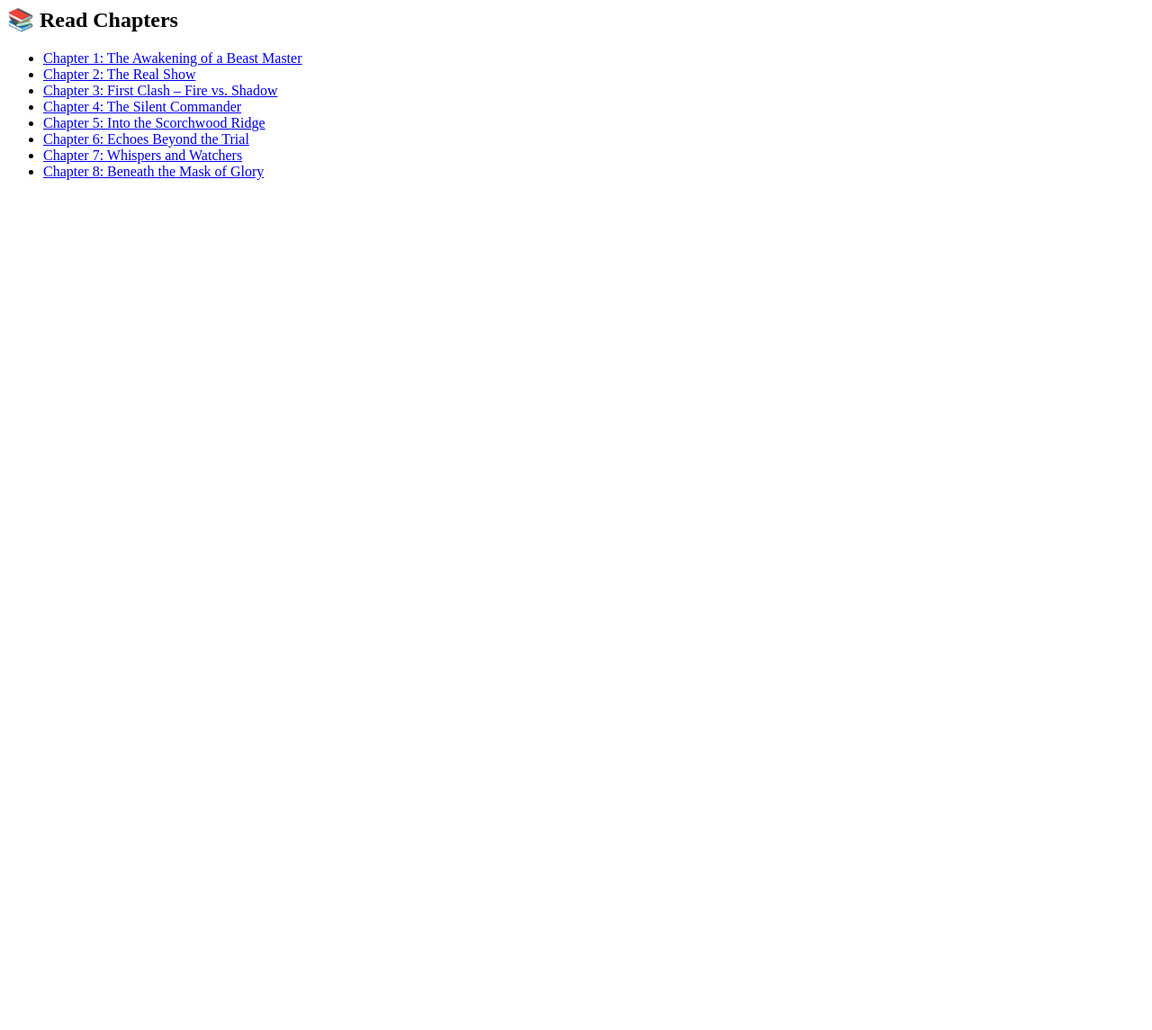
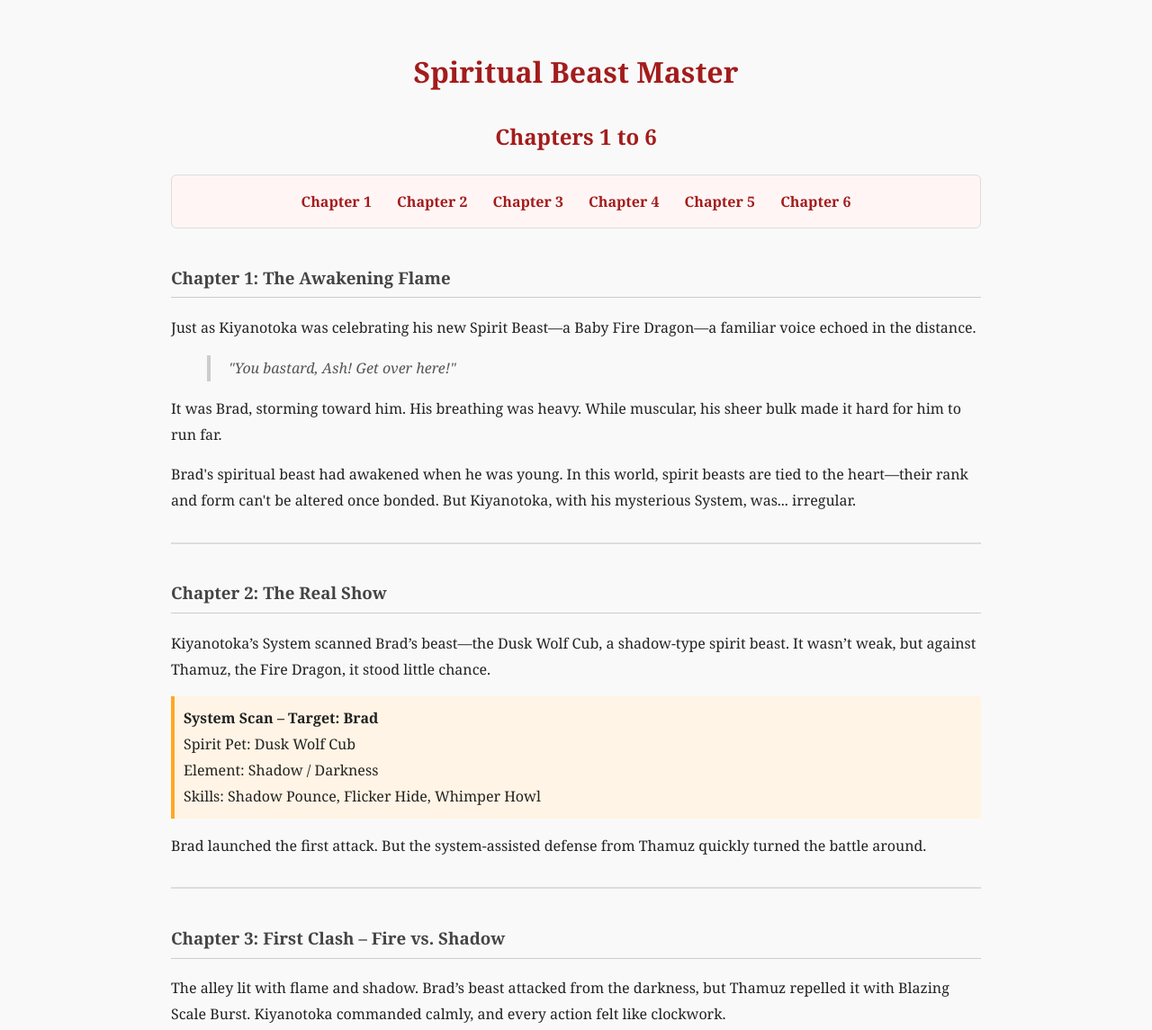
Before and after one commit to ahmaddeedat098-ops/spiritual-beast-master-site, a plain HTML site: page index.html in a window 1280 px wide. Shown: the top 1145 px of the page at 90% size. Before the commit the page ends 800 px from the top, so only its background shows below. Drawn offline with Linux system fonts and the light colour scheme.

Commit message:
Update index.html

```diff
--- a/index.html
+++ b/index.html
@@ -1,13 +1,155 @@
-<div class="section">
-  <h2>📚 Read Chapters</h2>
-  <ul>
-    <li><a href="https://www.webnovel.com/book/27898761808101905/Chapter-1">Chapter 1: The Awakening of a Beast Master</a></li>
-    <li><a href="https://www.webnovel.com/book/27898761808101905/Chapter-2">Chapter 2: The Real Show</a></li>
-    <li><a href="https://www.webnovel.com/book/27898761808101905/Chapter-3">Chapter 3: First Clash – Fire vs. Shadow</a></li>
-    <li><a href="https://www.webnovel.com/book/27898761808101905/Chapter-4">Chapter 4: The Silent Commander</a></li>
-    <li><a href="https://www.webnovel.com/book/27898761808101905/Chapter-5">Chapter 5: Into the Scorchwood Ridge</a></li>
-    <li><a href="https://www.webnovel.com/book/27898761808101905/Chapter-6">Chapter 6: Echoes Beyond the Trial</a></li>
-    <li><a href="https://www.webnovel.com/book/27898761808101905/Chapter-7">Chapter 7: Whispers and Watchers</a></li>
-    <li><a href="https://www.webnovel.com/book/27898761808101905/Chapter-8">Chapter 8: Beneath the Mask of Glory</a></li>
-  </ul>
-</div>
+<!DOCTYPE html>
+<html lang="en">
+<head>
+  <meta charset="UTF-8">
+  <title>Spiritual Beast Master – Chapters 1 to 6</title>
+  <style>
+    body {
+      font-family: 'Georgia', serif;
+      background-color: #f9f9f9;
+      color: #222;
+      line-height: 1.8;
+      max-width: 900px;
+      margin: 0 auto;
+      padding: 30px;
+    }
+    h1, h2 {
+      text-align: center;
+      color: #a31c1c;
+    }
+    h3 {
+      margin-top: 2em;
+      color: #444;
+      border-bottom: 1px solid #ccc;
+      padding-bottom: 5px;
+    }
+    a {
+      color: #a31c1c;
+      text-decoration: none;
+    }
+    a:hover {
+      text-decoration: underline;
+    }
+    nav {
+      background-color: #fff5f5;
+      padding: 15px;
+      margin-bottom: 20px;
+      border: 1px solid #ddd;
+      border-radius: 6px;
+      text-align: center;
+    }
+    nav a {
+      margin: 0 12px;
+      font-weight: bold;
+    }
+    blockquote {
+      font-style: italic;
+      color: #555;
+      padding-left: 20px;
+      border-left: 4px solid #ccc;
+    }
+    code {
+      background: #eee;
+      padding: 2px 6px;
+      border-radius: 3px;
+    }
+    .system {
+      background: #fff4e5;
+      padding: 10px;
+      border-left: 4px solid #ffa726;
+      margin: 1em 0;
+    }
+    .divider {
+      margin: 2em 0;
+      border-top: 2px solid #ddd;
+    }
+  </style>
+</head>
+<body>
+
+  <h1>Spiritual Beast Master</h1>
+  <h2>Chapters 1 to 6</h2>
+
+  <!-- Navigation Menu -->
+  <nav>
+    <a href="#ch1">Chapter 1</a>
+    <a href="#ch2">Chapter 2</a>
+    <a href="#ch3">Chapter 3</a>
+    <a href="#ch4">Chapter 4</a>
+    <a href="#ch5">Chapter 5</a>
+    <a href="#ch6">Chapter 6</a>
+  </nav>
+
+  <h3 id="ch1">Chapter 1: The Awakening Flame</h3>
+  <p>Just as Kiyanotoka was celebrating his new Spirit Beast—a Baby Fire Dragon—a familiar voice echoed in the distance.</p>
+  <blockquote>"You bastard, Ash! Get over here!"</blockquote>
+  <p>It was Brad, storming toward him. His breathing was heavy. While muscular, his sheer bulk made it hard for him to run far.</p>
+  <p>Brad's spiritual beast had awakened when he was young. In this world, spirit beasts are tied to the heart—their rank and form can't be altered once bonded. But Kiyanotoka, with his mysterious System, was... irregular.</p>
+
+  <div class="divider"></div>
+
+  <h3 id="ch2">Chapter 2: The Real Show</h3>
+  <p>Kiyanotoka’s System scanned Brad’s beast—the Dusk Wolf Cub, a shadow-type spirit beast. It wasn’t weak, but against Thamuz, the Fire Dragon, it stood little chance.</p>
+  <div class="system">
+    <strong>System Scan – Target: Brad</strong><br>
+    Spirit Pet: Dusk Wolf Cub<br>
+    Element: Shadow / Darkness<br>
+    Skills: Shadow Pounce, Flicker Hide, Whimper Howl
+  </div>
+  <p>Brad launched the first attack. But the system-assisted defense from Thamuz quickly turned the battle around.</p>
+
+  <div class="divider"></div>
+
+  <h3 id="ch3">Chapter 3: First Clash – Fire vs. Shadow</h3>
+  <p>The alley lit with flame and shadow. Brad’s beast attacked from the darkness, but Thamuz repelled it with Blazing Scale Burst. Kiyanotoka commanded calmly, and every action felt like clockwork.</p>
+  <div class="system">
+    <strong>Victory</strong><br>
+    Beast Defeated – +1 Kill<br>
+    Progress to Dragon Evolution: 1 / 10
+  </div>
+  <p>And with the system’s help, a new opportunity emerged—his own skill path.</p>
+
+  <div class="divider"></div>
+
+  <h3 id="ch4">Chapter 4: The Silent Commander</h3>
+  <p>On the rooftop, Kiyanotoka chose his skill path in silence:</p>
+  <blockquote>"I don't want to be the strongest… I want to lead the strongest."</blockquote>
+  <div class="system">
+    <strong>Skill Acquired:</strong> Tamer’s Command – Level 1<br>
+    +1 Beast Slot<br>
+    Title: Initiate Commander<br>
+    System Hidden from External Scans
+  </div>
+  <p>At the Spirit Appraisal Grounds, he showed only what he wanted the world to see. While others suspected something odd, none could pinpoint the truth.</p>
+
+  <div class="divider"></div>
+
+  <h3 id="ch5">Chapter 5: Into the Scorchwood Ridge</h3>
+  <p>Kiyanotoka formed his squad—Fuyue Lin, Riku Kaen, and Maya Jin—and entered the deadly Scorchwood Ridge. With perfect coordination, they defeated Firetail Apes, then delved deeper.</p>
+  <div class="system">
+    <strong>Optional Challenge Unlocked:</strong> Defeat B-Rank Boss<br>
+    Reward: Fire Crystal Shard
+  </div>
+  <p>They took down the Molten Horned Lizard through strategy, trust, and silent commands. And the system rewarded them:</p>
+  <div class="system">
+    Tamer’s Command → Level 2<br>
+    Beast Evolution Material Acquired
+  </div>
+
+  <div class="divider"></div>
+
+  <h3 id="ch6">Chapter 6: Echoes Beyond the Trial</h3>
+  <p>Squad 7 returned victorious and drew the eyes of the academy. Kiyanotoka, still hiding his system, kept a low profile while planning his next bond.</p>
+  <div class="system">
+    <strong>Trait Quest:</strong> Commander's Domain (Bond 2/3 Required)<br>
+    Objective: Form second bond<br>
+    Beast Evolution: 12% Awakening
+  </div>
+  <p>And under the light of the moon, he found a second spirit beast—a Lunar Sylph-Hare. Gentle, elusive, and powerful.</p>
+
+  <p>He welcomed it quietly, like a true commander working beneath the world’s notice.</p>
+
+  <div class="divider"></div>
+
+</body>
+</html>
```
